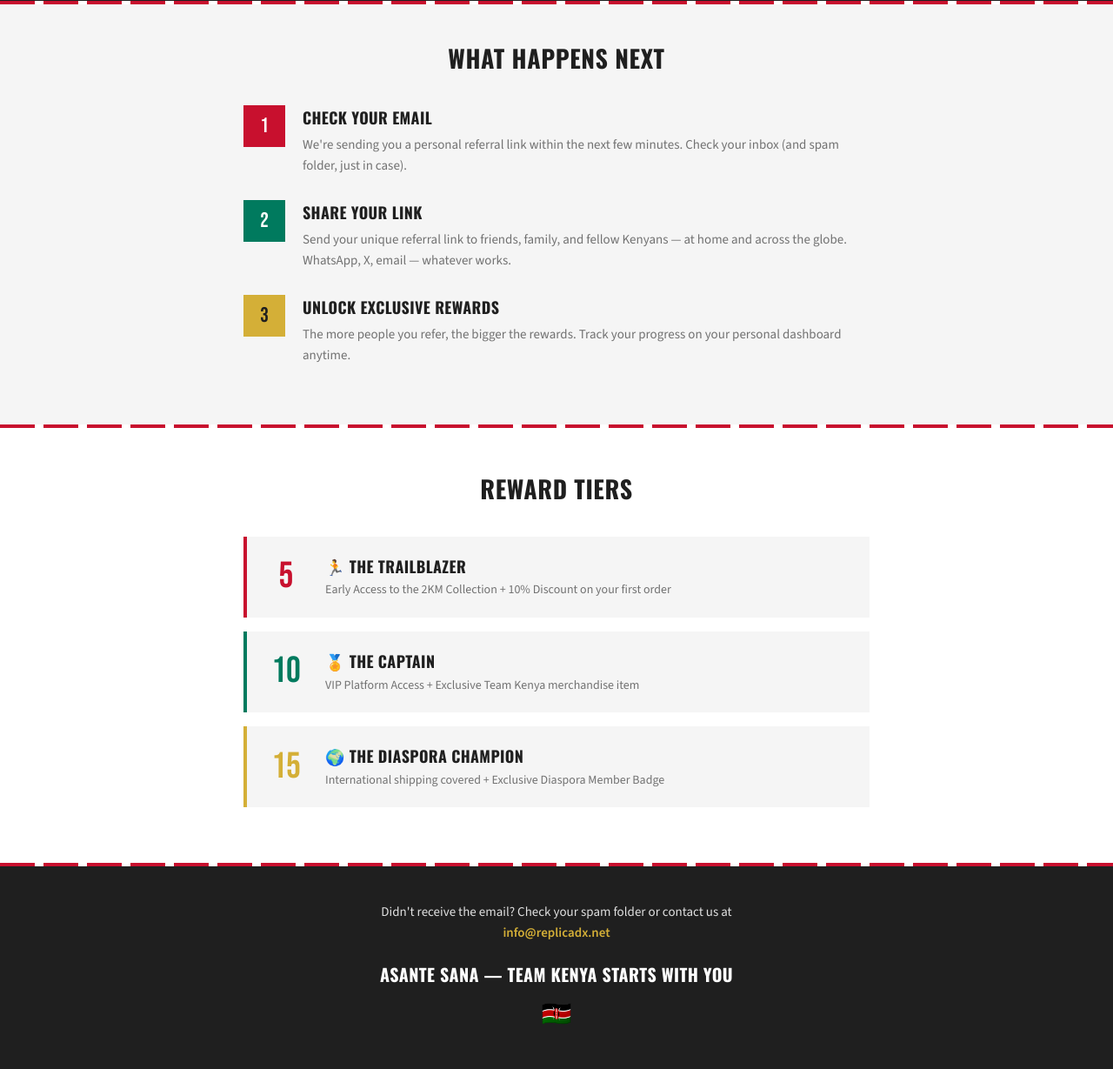
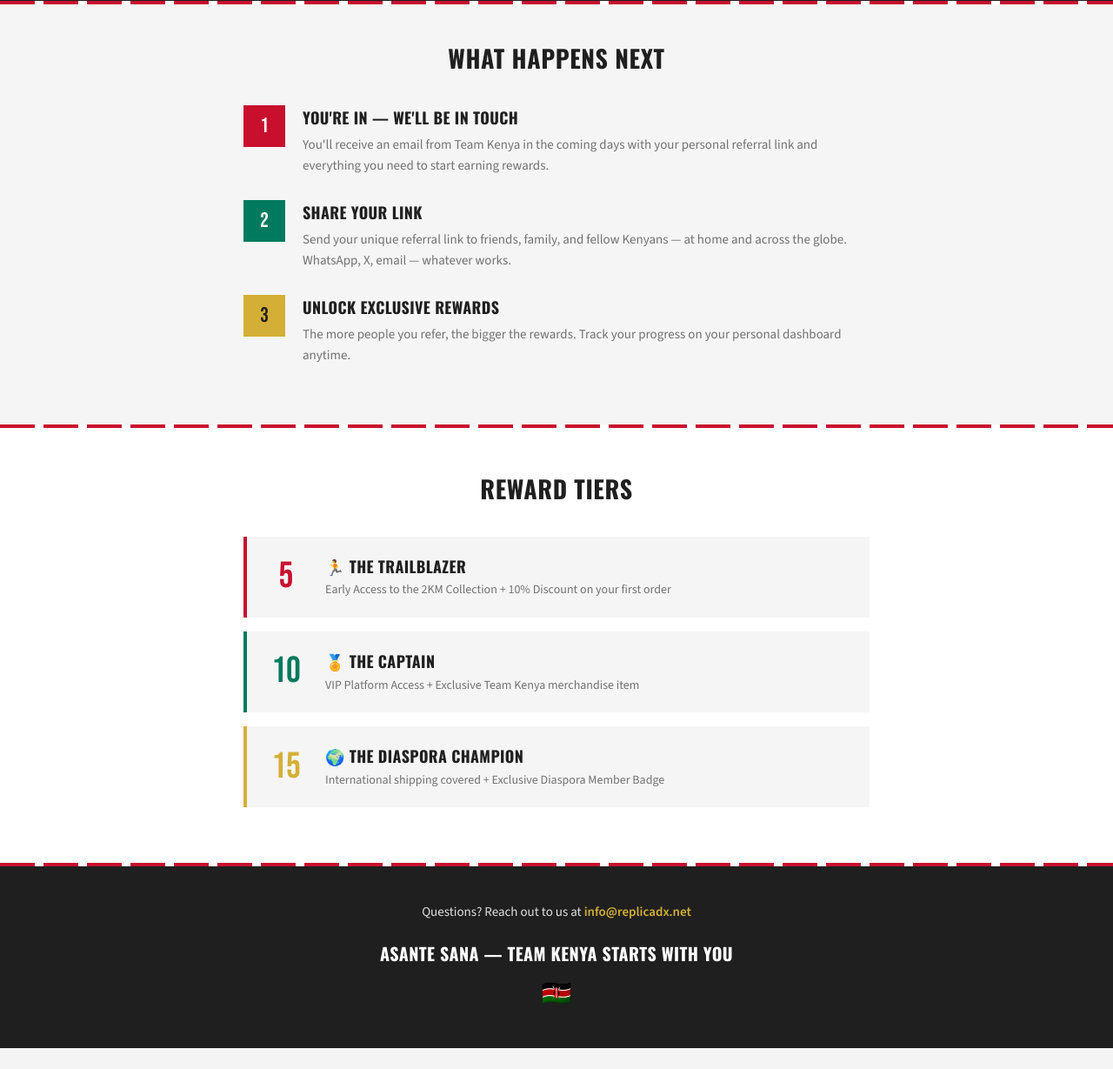
Before and after one commit to SLMuyonga/team-kenya-viral-loops, a FastAPI app: page /thankyou in a window 1280 px wide. Shown: the part 413-1642 px from the top of the page at 87% size. After the commit the page ends 1618 px from the top, so only its background shows below. Run offline with FastAPI, Linux system fonts and the light colour scheme.

Commit message:
Update Thank You page - users notified email coming in a few days

```diff
--- a/templates/thankyou.html
+++ b/templates/thankyou.html
@@ -274,8 +274,8 @@
             <div class="step">
                 <div class="step-icon">1</div>
                 <div>
-                    <h3>Check Your Email</h3>
-                    <p>We're sending you a personal referral link within the next few minutes. Check your inbox (and spam folder, just in case).</p>
+                    <h3>You're In — We'll Be In Touch</h3>
+                    <p>You'll receive an email from Team Kenya in the coming days with your personal referral link and everything you need to start earning rewards.</p>
                 </div>
             </div>
 
@@ -332,7 +332,7 @@
 
     <!-- Help / Contact -->
     <section class="help-section">
-        <p>Didn't receive the email? Check your spam folder or contact us at <a href="mailto:info@replicadx.net">info@replicadx.net</a></p>
+        <p>Questions? Reach out to us at <a href="mailto:info@replicadx.net">info@replicadx.net</a></p>
         <div class="tagline">Asante Sana — Team Kenya Starts With You</div>
         <span class="flag">🇰🇪</span>
     </section>
```
